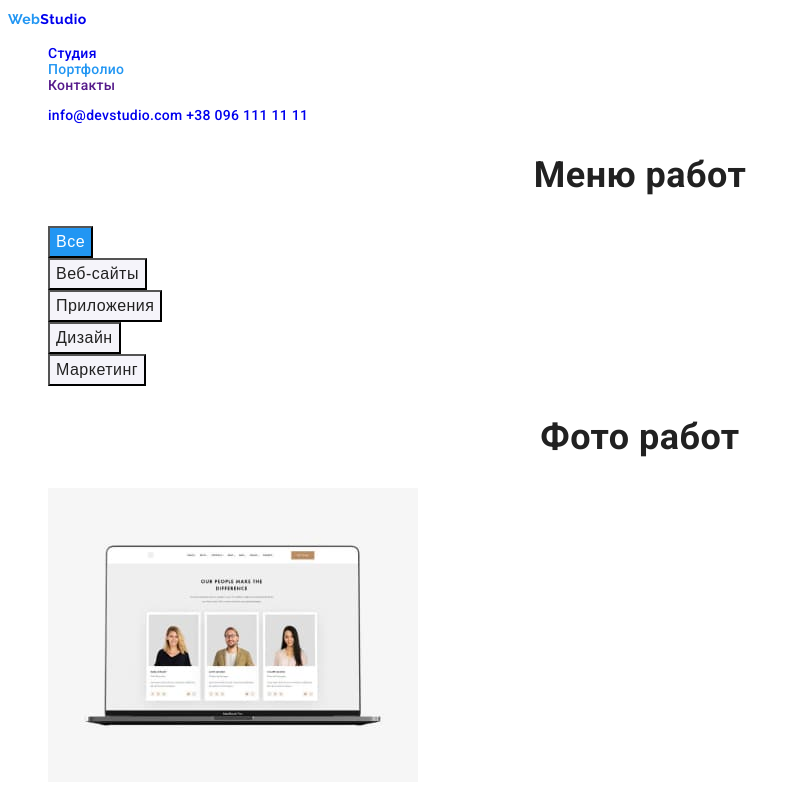
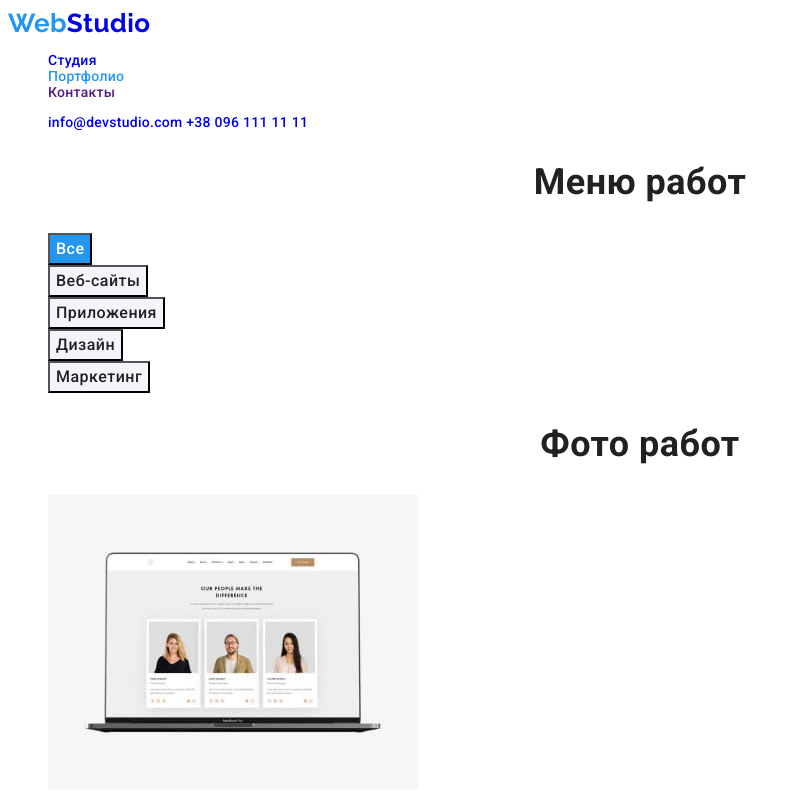
Before and after one commit to Psychedell/goit-markup-hw-02, a plain HTML site: page portfolio.html in a window 1280 px wide. Both pictures are taken after a click on the button "Все". Shown: the top 798 px of the page, without its empty margins (0-801 px from the left). Drawn offline with Linux system fonts and the light colour scheme.

Commit message:
hw ready

```diff
--- a/css/styles.css
+++ b/css/styles.css
@@ -6,6 +6,7 @@
     --primary-bg-color: #ffffff;
     --button-bg-color: #F5F4FA;
     --focus-button-bg-color: #2196F3;
+    --focus-button-bg-color-order: #188CE8;
 }
 
 .body {
@@ -13,6 +14,7 @@
     color: var(--primary-text-color);
     font-family: roboto, sans-serif;
     letter-spacing: 0.03em;
+    font-weight: 400;
 }
 
 .link,
@@ -23,9 +25,9 @@
 /* site nav */
 .logo {
     font-family: Raleway, sans-serif;
-    font-weight: 400;
-    font-size: 14px;
-    line-height: 1.71;
+    font-weight: 700;
+    font-size: 26px;
+    line-height: 1.19;
     text-decoration: none;
 }
 
@@ -81,7 +83,6 @@
 }
 
 .features-title-text {
-    font-weight: 400;
     font-size: 14px;
     line-height: 1.71;
 }
@@ -108,7 +109,6 @@
 }
 
 .section-title-profession {
-    font-weight: 400;
     font-size: 16px;
     line-height: 1.19;
     text-align: center;
@@ -123,7 +123,6 @@
 }
 
 .section-title-photos-career {
-    font-weight: 400;
     font-size: 16px;
     line-height: 1.88;
 }
@@ -143,9 +142,13 @@
 
 .footer-logo-address,
 .address-phone-mail {
-    font-weight: 400;
     font-size: 14px;
     line-height: 1.71;
+}
+
+.footer,
+.hero {
+    background-color: #2F303A;
 }
 
 /* buttons */
@@ -157,6 +160,7 @@
     line-height: 1.88;
     text-align: center;
     letter-spacing: 0.06em;
+    cursor: pointer;
 }
 
 .button.photo-nav {
@@ -168,7 +172,13 @@
     display: block;
     text-align: center;
     letter-spacing: 0.03em;
+    font-family: inherit;
+    cursor: pointer;
+}
 
+.button:hover,
+.button:focus {
+    background-color: var(--focus-button-bg-color-order)
 }
 
 .button.photo-nav:hover,
@@ -181,9 +191,3 @@
     color: var(--white-text-color);
     background-color: var(--focus-button-bg-color);
 }
-
-/* footer */
-.footer,
-.hero {
-    background-color: #2F303A;
-}
--- a/portfolio.html
+++ b/portfolio.html
@@ -5,7 +5,8 @@
     <meta http-equiv="X-UA-Compatible" content="IE=edge">
     <meta name="viewport" content="width=device-width, initial-scale=1.0">
     <title>Document</title>
-    <link href="https://fonts.googleapis.com/css2?family=Raleway:wght@700&family=Roboto:wght@400;500;700;900&display=swap"
+    <link
+        href="https://fonts.googleapis.com/css2?family=Oleo+Script&family=Raleway:wght@700&family=Roboto:wght@400;500;700;900&display=swap"
         rel="stylesheet">
     <link rel="stylesheet" href="./css/styles.css">
 </head>
@@ -92,8 +93,6 @@
                 </li>
             </ul>
         </section>
-
-
     </main>
 
     <!--footer page-->
```
Also changed, not shown: index.html (+2 -1 lines). Lines whose indentation alone changed are shown as unchanged.
